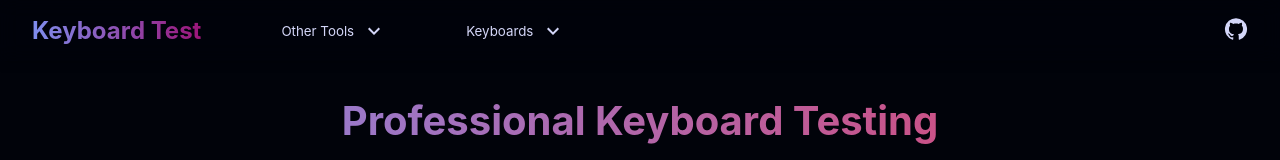
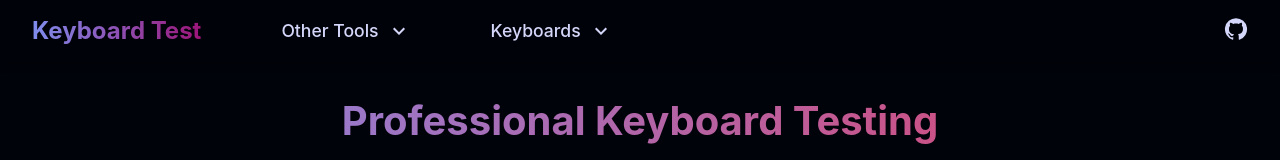
Before and after one commit to BryantWelch/keyboard-test.app, a React (Create React App) app: page / in a window 1280 px wide. Shown: the top 160 px of the page. Built offline with nearby package versions, Linux system fonts and the light colour scheme.

Commit message:
Navbar font size increase

```diff
--- a/src/components/Navbar/KeyboardsDropdown.tsx
+++ b/src/components/Navbar/KeyboardsDropdown.tsx
@@ -22,6 +22,8 @@ const DropdownButton = styled.button`
   gap: 0.5rem;
   cursor: pointer;
   transition: ${props => props.theme.transitions.default};
+  font-size: 1.1rem;
+  font-weight: 500;
 
   &:hover {
     color: ${props => props.theme.colors.primary};
--- a/src/components/Navbar/Navbar.tsx
+++ b/src/components/Navbar/Navbar.tsx
@@ -51,6 +51,8 @@ const DropdownButton = styled.button`
   gap: 0.5rem;
   cursor: pointer;
   transition: ${props => props.theme.transitions.default};
+  font-size: 1.1rem;
+  font-weight: 500;
 
   &:hover {
     color: ${props => props.theme.colors.primary};
```
